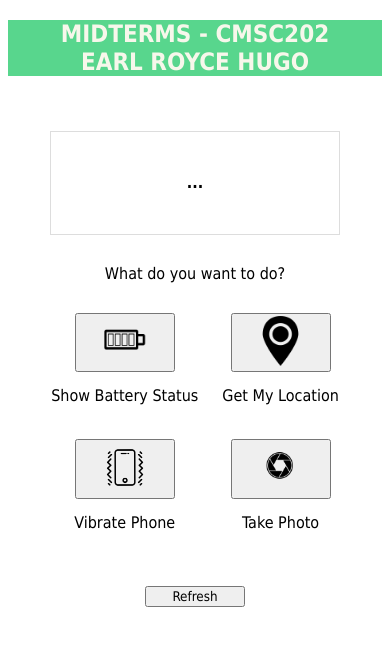
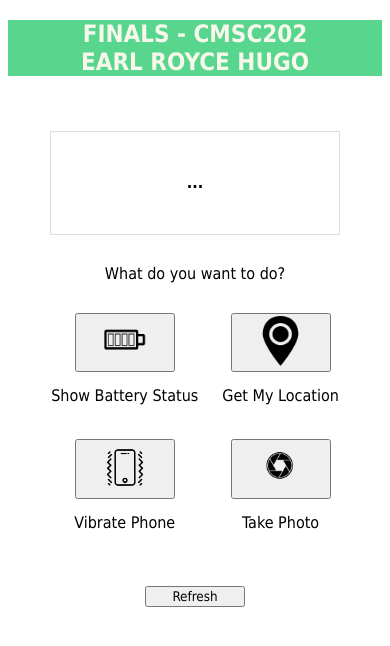
Before and after one commit to earlroyce/Hugo_EarlRoyce-Finals, a plain HTML site: page www/index.html in a window 390 px wide. Drawn offline with Linux system fonts and the light colour scheme; some packages are replaced by stand-ins of ours.

Commit message:
Update  index.html

```diff
--- a/www/index.html
+++ b/www/index.html
@@ -55,7 +55,7 @@
 	<body onload="initialize()">
 		<center>
 		<div id="nameHeader" style="background-color:#58D68D;width:100%;">
-			<h2><font color=#F7F7EB>MIDTERMS - CMSC202<br>
+			<h2><font color=#F7F7EB>FINALS - CMSC202<br>
 			EARL ROYCE HUGO</font></h2>
 		</div>
 		<br/>
```
